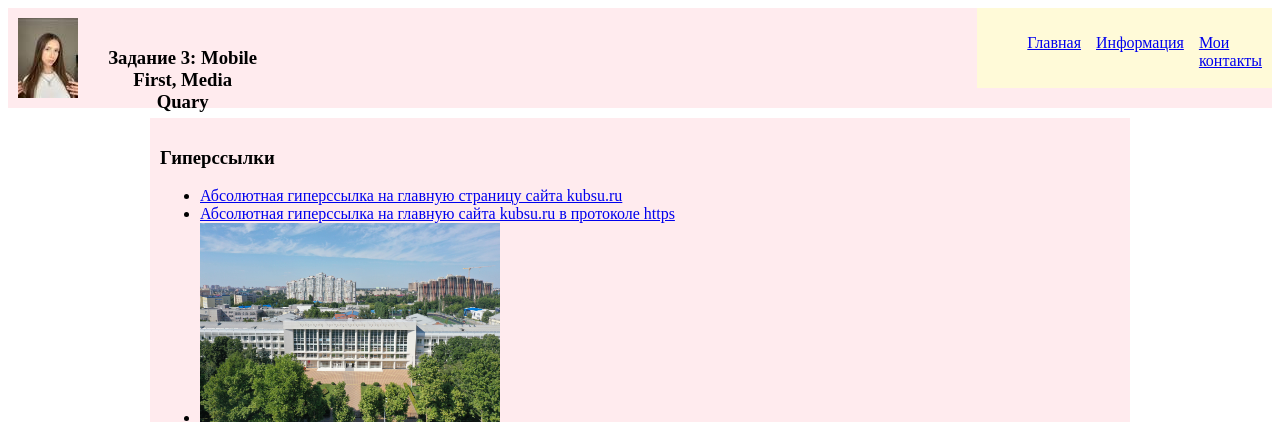
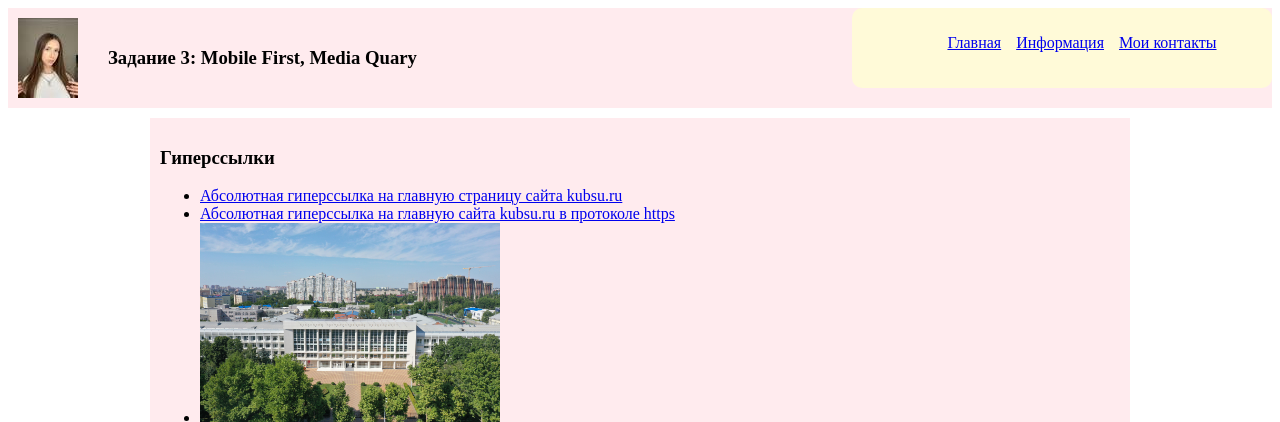
Before and after one commit to s0196071/s0196071.github.io, a PHP site: page / in a window 1280 px wide. Shown: the top 422 px of the page. Run offline with PHP 8.4, Linux system fonts and the light colour scheme.

Commit message:
Update basecss.css

```diff
--- a/basecss.css
+++ b/basecss.css
@@ -134,7 +134,8 @@ footer {
         padding: 10px;
         height: 60px;
         width: 400px;
-        margin-left: 700px;
+        margin-left: auto;
         justify-content: center;
+        border-radius: 10px;
     }
 }
```
